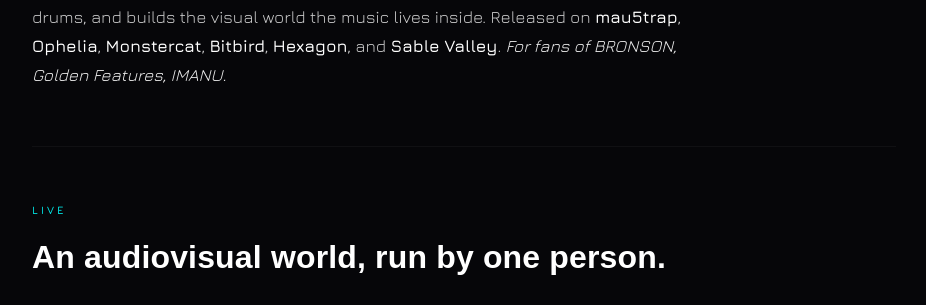
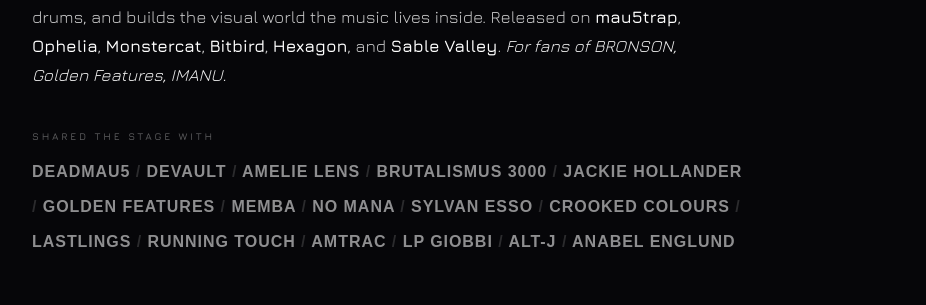
Before and after one commit to journalssound/EMSKI_EPK, a React (Vite) app: page /press in a window 1280 px wide. Shown: the part 940-1245 px from the top of the page, without its empty margins (176-1102 px from the left). Built offline with nearby package versions, Linux system fonts and the light colour scheme; a web font is replaced by a local one.

Commit message:
press: restore 'shared the stage with' list (festivals stay removed)

```diff
--- a/src/components/EmskiPress.jsx
+++ b/src/components/EmskiPress.jsx
@@ -7,6 +7,7 @@ import {
   EP_TRACKS,
   PRESS_FFO,
   HERO_VIDEO_R2,
+  ARTISTS,
   SOCIALS,
 } from "../data/content";
 
@@ -122,6 +123,18 @@ export default function EmskiPress() {
               <strong>Hexagon</strong>, and <strong>Sable Valley</strong>. <em>For
               fans of {PRESS_FFO.join(", ")}.</em>
             </p>
+
+            <div className="glance-block" style={{ marginTop: 40 }}>
+              <p className="glance-label">Shared the stage with</p>
+              <p className="artist-list">
+                {ARTISTS.map((a, i) => (
+                  <span key={a}>
+                    {a}
+                    {i < ARTISTS.length - 1 && <span className="artist-list__sep"> / </span>}
+                  </span>
+                ))}
+              </p>
+            </div>
           </div>
         </Reveal>
 
```
